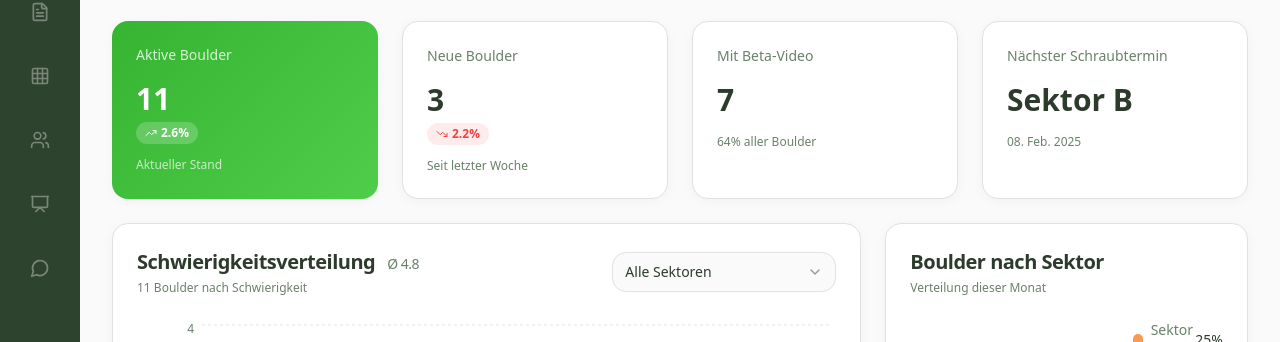
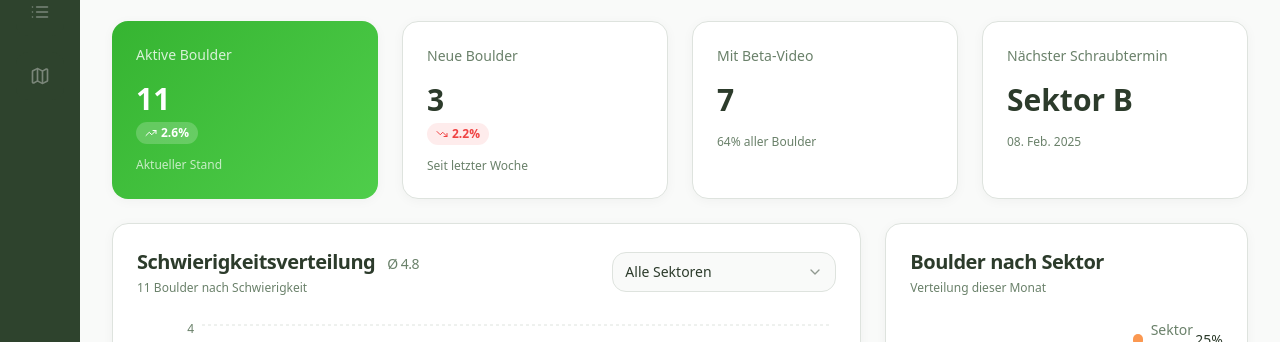
Before and after one commit to moonsightmedia/KWS-BETA-APP, a React (Vite) app: page / in a window 1280 px wide. Shown: the part 180-522 px from the top of the page. Built offline with nearby package versions, Linux system fonts and the light colour scheme; the HTML template or start-up script is replaced by a standard one.

Commit message:
Add navigation icons to navbar

```diff
--- a/src/components/Sidebar.tsx
+++ b/src/components/Sidebar.tsx
@@ -1,4 +1,4 @@
-import { LayoutDashboard, FileText, Grid3x3, Users, Presentation, MessageCircle, RefreshCw } from 'lucide-react';
+import { LayoutDashboard, List, Map, RefreshCw } from 'lucide-react';
 import { cn } from '@/lib/utils';
 import { Avatar, AvatarFallback } from '@/components/ui/avatar';
 
@@ -8,11 +8,8 @@ interface SidebarProps {
 
 const navItems = [
   { icon: LayoutDashboard, label: 'Dashboard' },
-  { icon: FileText, label: 'Dokumente' },
-  { icon: Grid3x3, label: 'Boulder' },
-  { icon: Users, label: 'Benutzer' },
-  { icon: Presentation, label: 'Statistiken' },
-  { icon: MessageCircle, label: 'Feedback' },
+  { icon: List, label: 'Boulder' },
+  { icon: Map, label: 'Sektoren' },
 ];
 
 export const Sidebar = ({ className }: SidebarProps) => {
```
